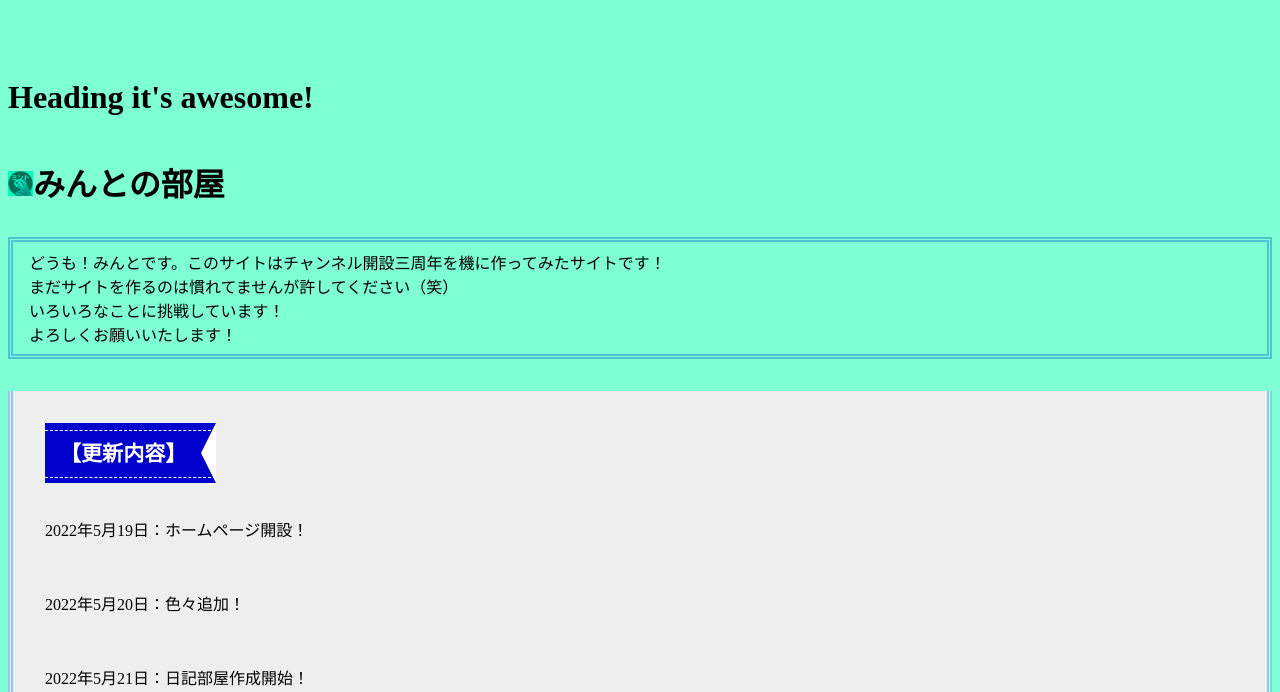
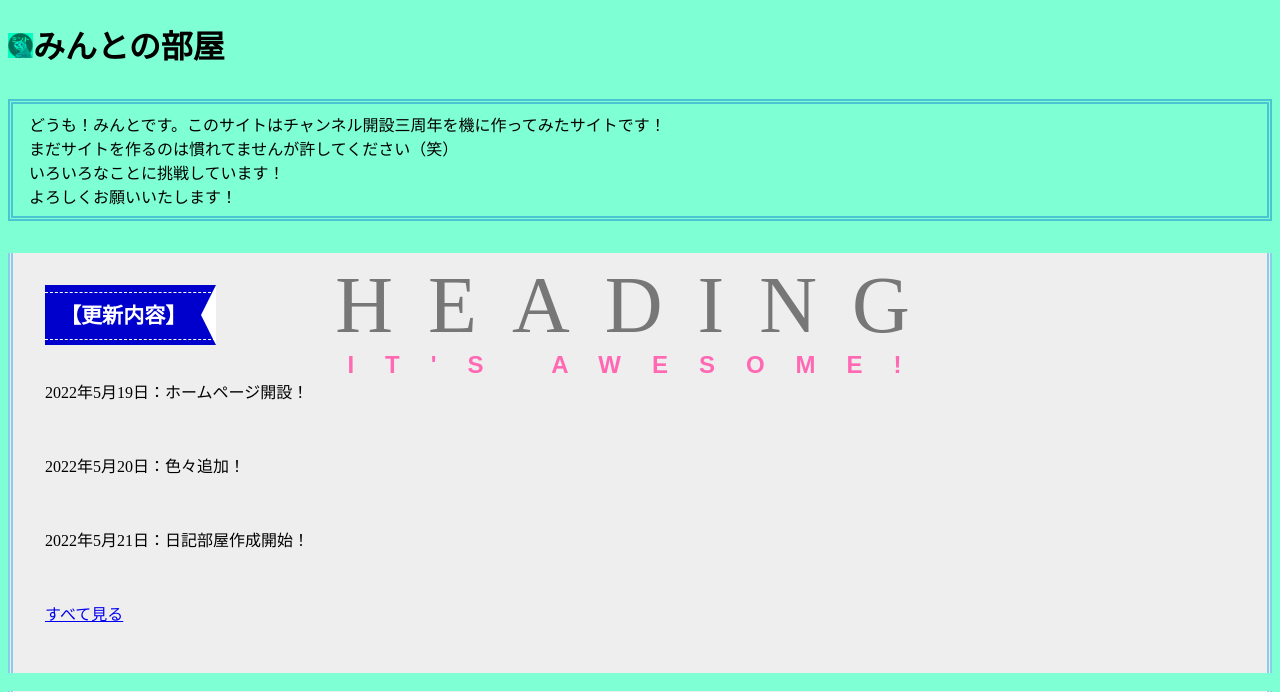
Before and after one commit to minntogames/minntogames.github.io, a PHP site: page / in a window 1280 px wide. Shown: the top 692 px of the page. Run offline with PHP 8.4, Linux system fonts and the light colour scheme; some libraries are stand-ins or nearby versions.

Commit message:
Update style.css

```diff
--- a/style.css
+++ b/style.css
@@ -1,3 +1,66 @@
+/*一番上*/
+.main {
+  position: absolute;
+    top: 40%;
+    left: 50%;
+    transform: translate(-50%, -50%);
+}
+
+.main-heading {
+  color: #777;
+  text-transform: uppercase;
+}
+
+.main-heading-primary {
+  display: block;
+  font-size: 5.0rem;
+  font-weight: 400;
+  letter-spacing: 35px;
+  animation: moveInLeft 1s ease-out;
+}
+
+.main-heading-secondary {
+  font-family: sans-serif;
+  display: block;
+  font-size: 1.5rem;
+  font-weight: bold;
+  text-align: center;
+  letter-spacing: 31px;
+  color: hotpink;
+  animation: moveInRight 1s ease-out;
+}
+
+@keyframes moveInLeft {
+  0% {
+    opacity: 0;
+    transform: translateX(-100px);
+  }
+
+  80% {
+    transform: translateX(10px);
+  }
+
+  100% {
+    opacity: 1;
+    transform: translate(0);
+  }
+}
+
+@keyframes moveInRight {
+  0% {
+    opacity: 0;
+    transform: translateX(100px);
+  }
+
+  80% {
+    transform: translateX(-10px);
+  }
+
+  100% {
+    opacity: 1;
+    transform: translate(0);
+  }
+}
 
 .box5 {
     padding: 0.5em 1em;
@@ -14,14 +77,6 @@
   border-right: 5px double skyblue;
   background-color: #eee;
   padding: 2em;
-}
-
-.header {
-  position: fixed;
-  top: 0;
-  width: 100%;
-  height: 50px;
-  background-color: darkgrey;
 }
 
 .ribbon5 {
@@ -57,11 +112,6 @@
   border-style: solid;
 }
 
-.main {
-  padding-top: 50px;
-  overflow: auto;
-}
-
 .box2 {
     padding: 0.5em 1em;
     margin: 2em 0;
@@ -91,11 +141,3 @@
   transform: translateY(4px);/*下に動く*/
   border-bottom: none;/*線を消す*/
 }
-
-.footer {
-  position: fixed;
-  bottom: 0;
-  width: 100%;
-  height: 50px;
-  background-color: darkgrey;
-}
```
